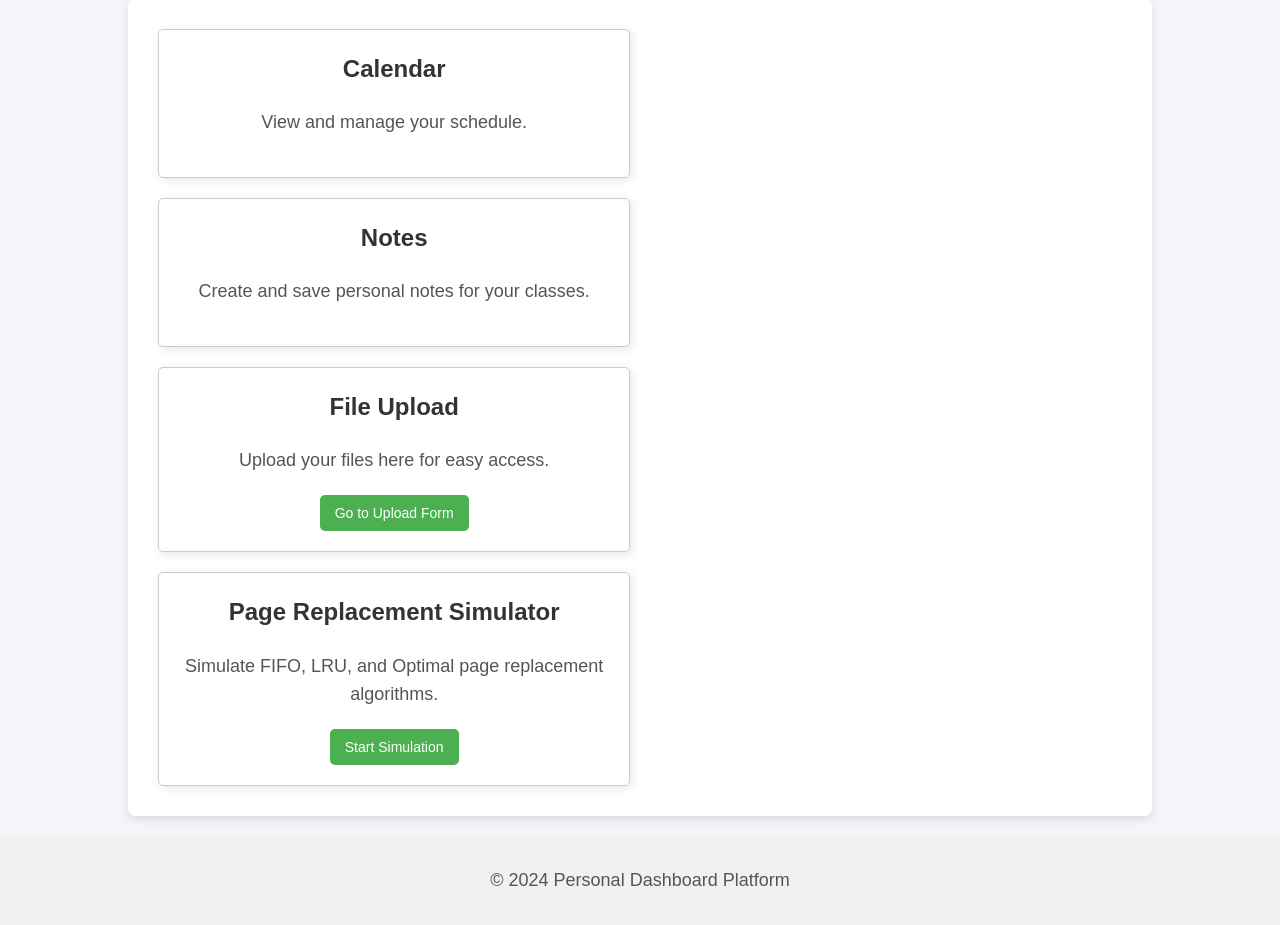
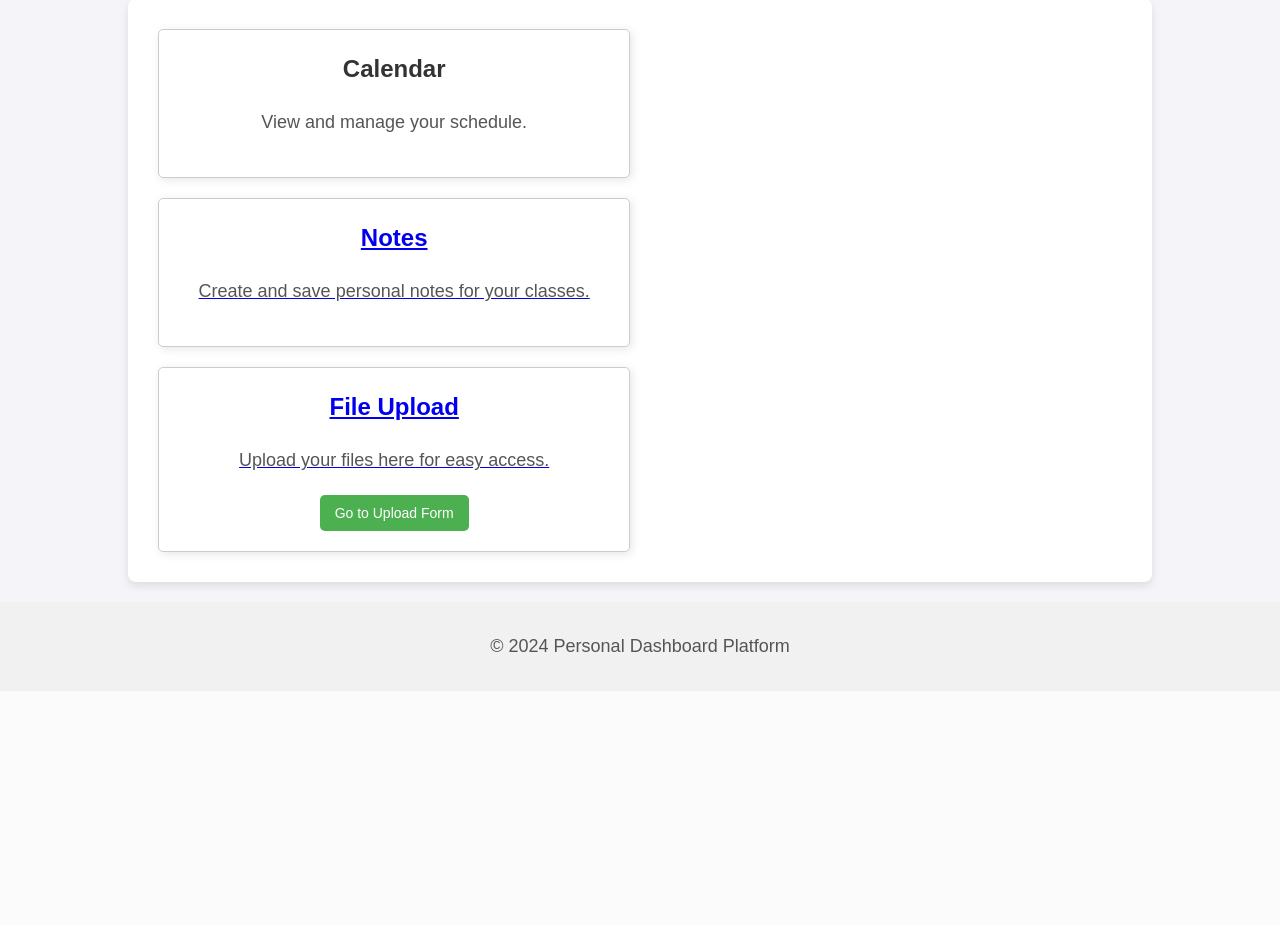
Before and after one commit to saulabreu31/CEN-4010-Group-2, a Flask app: page / in a window 1280 px wide. Shown: the part 129-1054 px from the top of the page. After the commit the page ends 781 px from the top, so only its background shows below. Run offline with Flask 3, Linux system fonts and the light colour scheme.

Commit message:
more changes - Saul

```diff
--- a/app.py
+++ b/app.py
@@ -51,6 +51,9 @@ def users_view():
     users = User.query.all()
     return render_template('users.html', users=users)
 
+@app.route('/pageReplacement')
+def pageReplacement():
+    return "Page Replacement Simulator"
 
 
 
--- a/templates/index.html
+++ b/templates/index.html
@@ -66,12 +66,14 @@
         <div class="section" id="calendar-section">
             <h2>Calendar</h2>
             <p>View and manage your schedule.</p>
+            <a href="{{ url_for('uploadCalendar') }}">
         </div>
 
         <!-- Notes Section -->
         <div class="section" id="notes-section">
             <h2>Notes</h2>
             <p>Create and save personal notes for your classes.</p>
+            <a href="{{ url_for('uploadNotes') }}">
         </div>
 
         <!-- File Upload Section -->
@@ -80,15 +82,6 @@
             <p>Upload your files here for easy access.</p>
             <a href="{{ url_for('uploadFiles') }}">
                 <button>Go to Upload Form</button>
-            </a>
-        </div>
-
-        <!-- Page Replacement Simulator Section -->
-        <div class="section" id="page-replacement-section">
-            <h2>Page Replacement Simulator</h2>
-            <p>Simulate FIFO, LRU, and Optimal page replacement algorithms.</p>
-            <a href="{{ url_for('pageReplacement') }}">
-                <button>Start Simulation</button>
             </a>
         </div>
     </div>
```
